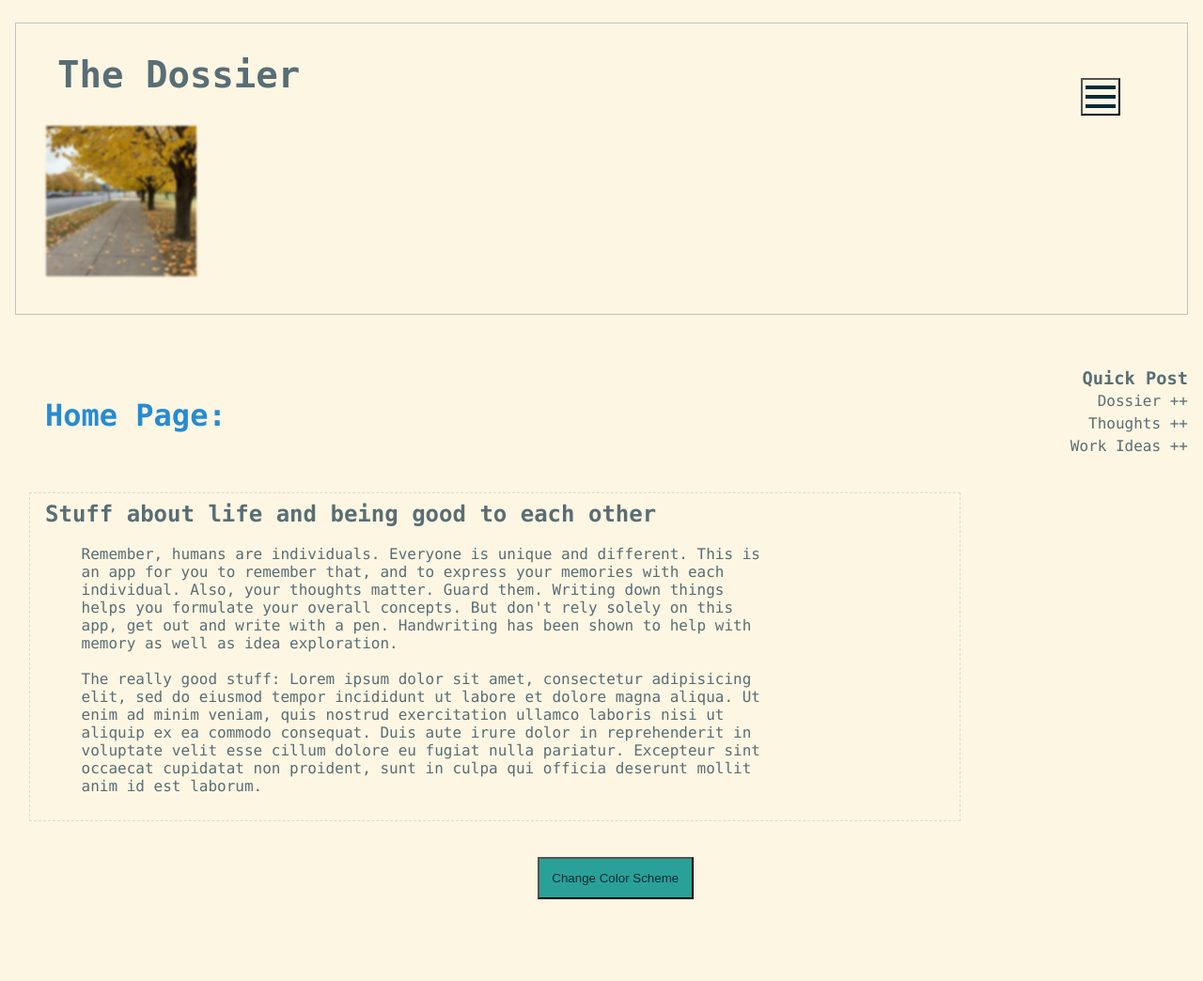
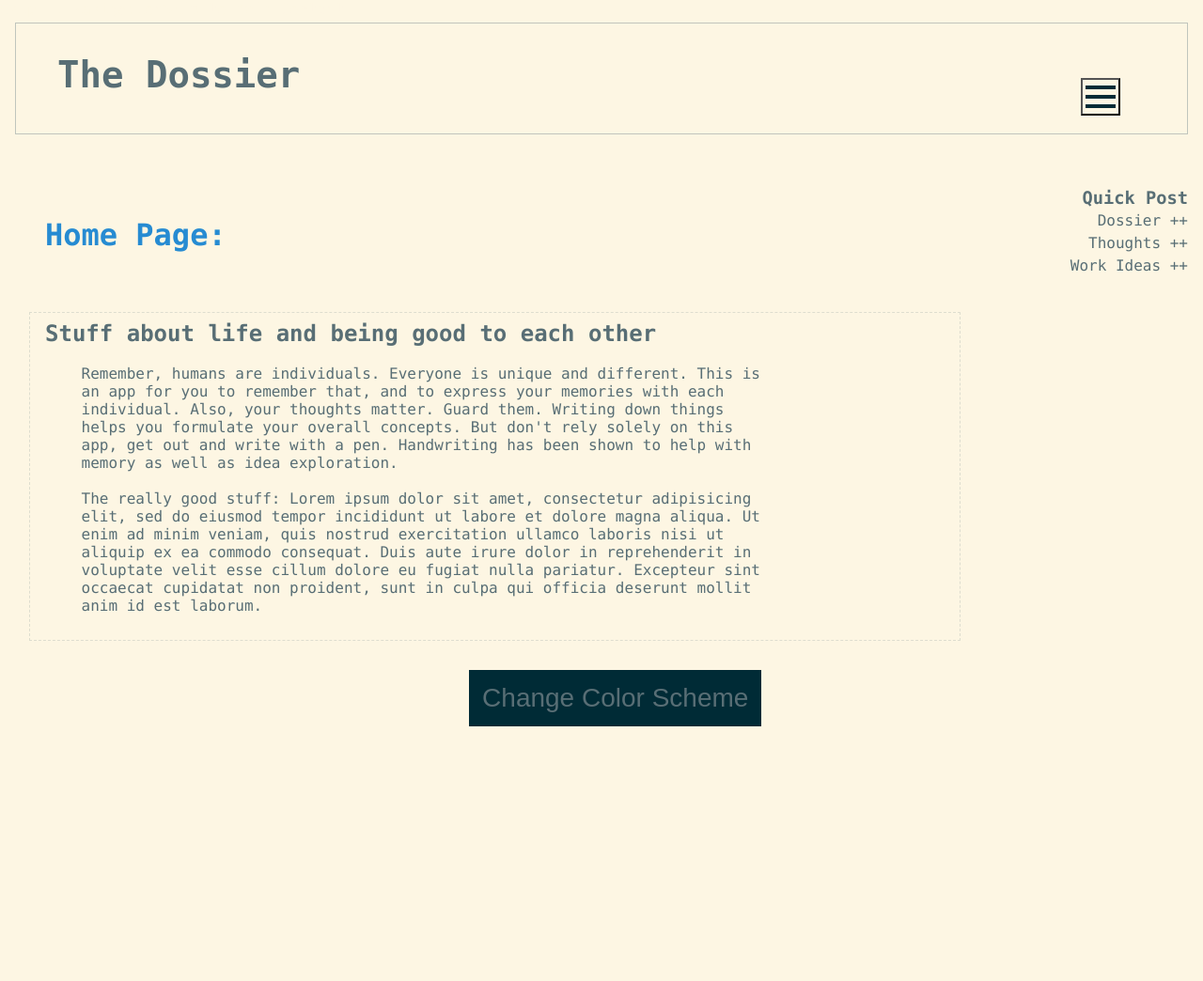
Before and after one commit to punctuationmarks/Dossier, a Django app: page / in a window 1280 px wide. Shown: the whole page at 94% size. After the commit the page ends 773 px from the top, so only its background shows below. Run offline with Django 3.2, Linux system fonts and the light colour scheme.

Commit message:
added change on background image, with color scheme change

```diff
--- a/VanillaDossier/Main_Templates/static/Main_Templates/main.js
+++ b/VanillaDossier/Main_Templates/static/Main_Templates/main.js
@@ -2,6 +2,7 @@ let bodyElement = document.getElementById("body_id");
 let colorToggleButon = document.getElementById("color_scheme_toggle_button");
 let mainNav = document.getElementById("navbar_menu");
 let navBarToggleButton = document.getElementById("navbar_toggle_button");
+let navBarImage = document.getElementById("nav_bar");
 
 function hamburgerAnimation(mainNav) {
   mainNav.classList.toggle("change_hamburger");
@@ -24,11 +25,15 @@ navBarToggleButton.addEventListener("click", function() {
 switch (window.localStorage.getItem("color_theme")) {
   case "light":
     bodyElement.classList.remove("dark_mode");
+    navBarImage.classList.remove("dark_image");
     bodyElement.classList.add("light_mode");
+    navBarImage.classList.add("light_image");
     break;
 
   case "dark":
     bodyElement.classList.remove("light_mode");
+    navBarImage.classList.remove("light_image");
+    navBarImage.classList.add("dark_image");
     bodyElement.classList.add("dark_mode");
     break;
 
@@ -41,6 +46,28 @@ switch (window.localStorage.getItem("color_theme")) {
     bodyElement.classList.add("light_mode");
     break;
 }
+//
+// // What to do when localStorage is X
+// switch (window.localStorage.getItem("color_theme")) {
+//   case "light":
+//     bodyElement.classList.remove("dark_mode");
+//     bodyElement.classList.add("light_mode");
+//     break;
+//
+//   case "dark":
+//     bodyElement.classList.remove("light_mode");
+//     bodyElement.classList.add("dark_mode");
+//     break;
+//
+//   case undefined:
+//     bodyElement.classList.remove("dark_mode");
+//     bodyElement.classList.add("light_mode");
+//     break;
+//   default:
+//     bodyElement.classList.remove("dark_mode");
+//     bodyElement.classList.add("light_mode");
+//     break;
+// }
 
 // Altering the localStorage and the class list (this is to make it immediate, instead of on reload)
 colorToggleButon.addEventListener("click", function() {
@@ -48,12 +75,16 @@ colorToggleButon.addEventListener("click", function() {
     case "light":
       window.localStorage.setItem("color_theme", "dark");
       bodyElement.classList.remove("light_mode");
+      navBarImage.classList.remove("light_image");
+      navBarImage.classList.add("dark_image");
       bodyElement.classList.add("dark_mode");
       break;
     case "dark":
       window.localStorage.setItem("color_theme", "light");
       bodyElement.classList.remove("dark_mode");
+      navBarImage.classList.remove("dark_image");
       bodyElement.classList.add("light_mode");
+      navBarImage.classList.add("light_image");
       break;
     case undefined:
       window.localStorage.setItem("color_theme", "light");
--- a/VanillaDossier/Main_Templates/static/Main_Templates/styles.css
+++ b/VanillaDossier/Main_Templates/static/Main_Templates/styles.css
@@ -23,7 +23,7 @@ html[data-theme='dark'] {
 body.light_mode {
   background: var(--background);
   --background: #FDF6E3;
-  --background-transparent: rgba(253, 246, 227, 0.1);
+  --background-transparent: rgba(253, 246, 227, 0.75);
   --triad-primary-1: #dc3682;
   --triad-primary-2: #268bd2;
   --triad-primary-3: #859900;
@@ -41,11 +41,14 @@ body.light_mode {
   --button-text: #002b36;
   --button-background: #2aa198;
   --hamburger-background: #002b36;
+  --color_scheme_button_before: #002b36;
+  --color_scheme_button_after: #fdf6e3;
 }
 
 body.dark_mode {
+  background: var(--background);
   --background: #002b36;
-  --background-transparent: rgba(43, 54, 193, 0.1);
+  --background-transparent: rgba(43, 54, 193, 0.6);
   --triad-primary-1: #859900;
   --triad-primary-2: #b58900;
   --triad-primary-3: #268bd2;
@@ -63,7 +66,8 @@ body.dark_mode {
   --button-text: #002b36;
   --button-background: #2aa198;
   --hamburger-background: #FDF6E3;
-  background: var(--background);
+  --color_scheme_button_before: #002b36;
+  --color_scheme_button_after: #fdf6e3;
 }
 
 * {
@@ -175,7 +179,7 @@ strong {
 }
 
 .skip_links:focus {
-  color: var(--base-light);
+  color: var(--base-text);
   border: 1px solid var(--transluscent-gray);
 }
 
@@ -207,18 +211,36 @@ strong {
 #nav_bar_image {
   width: 10em;
   height: 10em;
-  filter: blur(0.05em);
-  -webkit-filter: blur(0.05em);
-  -moz-filter: blur(0.05em);
-  -o-filter: blur(0.05em);
-  -ms-filter: blur(0.05em);
   margin: 2em 0 0 1em;
+}
+
+.light_image{
+  background-image: url("../images/autumn-dead-plants.jpg");
+  filter: blur(0.01em);
+  -webkit-filter: blur(0.01em);
+  -moz-filter: blur(0.01em);
+  -o-filter: blur(0.01em);
+  -ms-filter: blur(0.01em);
+  margin: 2em;
+   /* 0 0 1em; */
+}
+
+.dark_image{
+  background-image: url("../images/resized_busy_transit.jpg");
+  background-repeat: no-repeat;
+  filter: blur(0.01em);
+  -webkit-filter: blur(0.01em);
+  -moz-filter: blur(0.01em);
+  -o-filter: blur(0.01em);
+  -ms-filter: blur(0.01em);
+  margin: 2em;
+   /* 0 0 1em; */
 }
 
 .nav_bar_li {
   text-align: left;
-  margin: 1.5em;
-  padding: 0.25em;
+  margin: 1em;
+  padding: 1em;
 }
 .nav_bar_logo {
   display: inline-block;
@@ -247,7 +269,14 @@ this looks amazing while using the tab key to toggle the navigation
 
 #navbar_menu {
   border: none;
-  background-color: Transparent;
+  /* background-color: Transparent; */
+  background-color: var(--background-transparent);
+  /* background-blend-mode: exclusion; */
+  /* filter: blur(0.1em);
+  -webkit-filter: blur(0.1em);
+  -moz-filter: blur(0.1em);
+  -o-filter: blur(0.1em);
+  -ms-filter: blur(0.1em); */
 }
 .active_navbar {
   display: grid;
@@ -282,13 +311,53 @@ this looks amazing while using the tab key to toggle the navigation
 
 
 /* Switching color scheme button */
-.color_scheme_button{
+/* .color_scheme_button{
   padding: 1em;
   margin: 0.5em;
   position: static;
   left: 0;
   top: 0;
+} */
+
+
+
+/* Switching color scheme button */
+.color_scheme_button{
+  background:var(--color_scheme_button_before);
+  color:var(--base-text);
+  border:none;
+  position:relative;
+  font-size:1.75em;
+  padding:0.5em;
+  /* cursor:pointer; */
+  transition:200ms ease all;
+  outline:none;
 }
+.color_scheme_button:hover{
+  background:var(--color_scheme_button_after);
+  color: var(--base-text);
+}
+.color_scheme_button:before,.color_scheme_button:after{
+  content:'';
+  position:absolute;
+  top:0;
+  right:0;
+  height:2px;
+  width:0;
+  background: var(--color_scheme_button_before);
+  transition:200ms ease all;
+}
+.color_scheme_button:after{
+  right:inherit;
+  top:inherit;
+  left:0;
+  bottom:0;
+}
+.color_scheme_button:hover:before,.color_scheme_button:hover:after{
+  width:100%;
+  transition:800ms ease all;
+}
+
 
 /*
 FIX THE NAVIAGTION AND ADD IT BACK HERE IF IT CAN LOGICALLY GO HERE
--- a/VanillaDossier/Main_Templates/templates/Main_Templates/base.html
+++ b/VanillaDossier/Main_Templates/templates/Main_Templates/base.html
@@ -28,7 +28,6 @@
       <h1 id="nav_bar_text">The Dossier</h1>
     </a>
 
-        <img id="nav_bar_image" src="{% static 'images/autumn-leaves-walkway.jpg'%}" />
       <!-- custom hamburger, for responsive navbar -->
         <div id="navbar_toggle_button">
           <button class="navbar_toggle" id="navbar_toggle_button" onclick=hamburgerAnimation(this)>
```
Also changed, not shown: VanillaDossier/Main_Templates/static/images/autumn_leaves_walkway_small.jpg (added), VanillaDossier/Main_Templates/static/images/dark_buildings.jpg (renamed from VanillaDossier/Main_Templates/static/images/4k-wallpaper-architecture-buildings-3052361(1).jpg), VanillaDossier/Main_Templates/static/images/resized_busy_transit.jpg (added), VanillaDossier/Main_Templates/static/images/stockphotos/2698F15E-127E-4DCF-8D68-767C59D4C561.jpg (deleted), VanillaDossier/Main_Templates/static/images/stockphotos/5531A384-0D20-47D9-9973-A8BECCEEE334.jpg (deleted), 5 other files.
